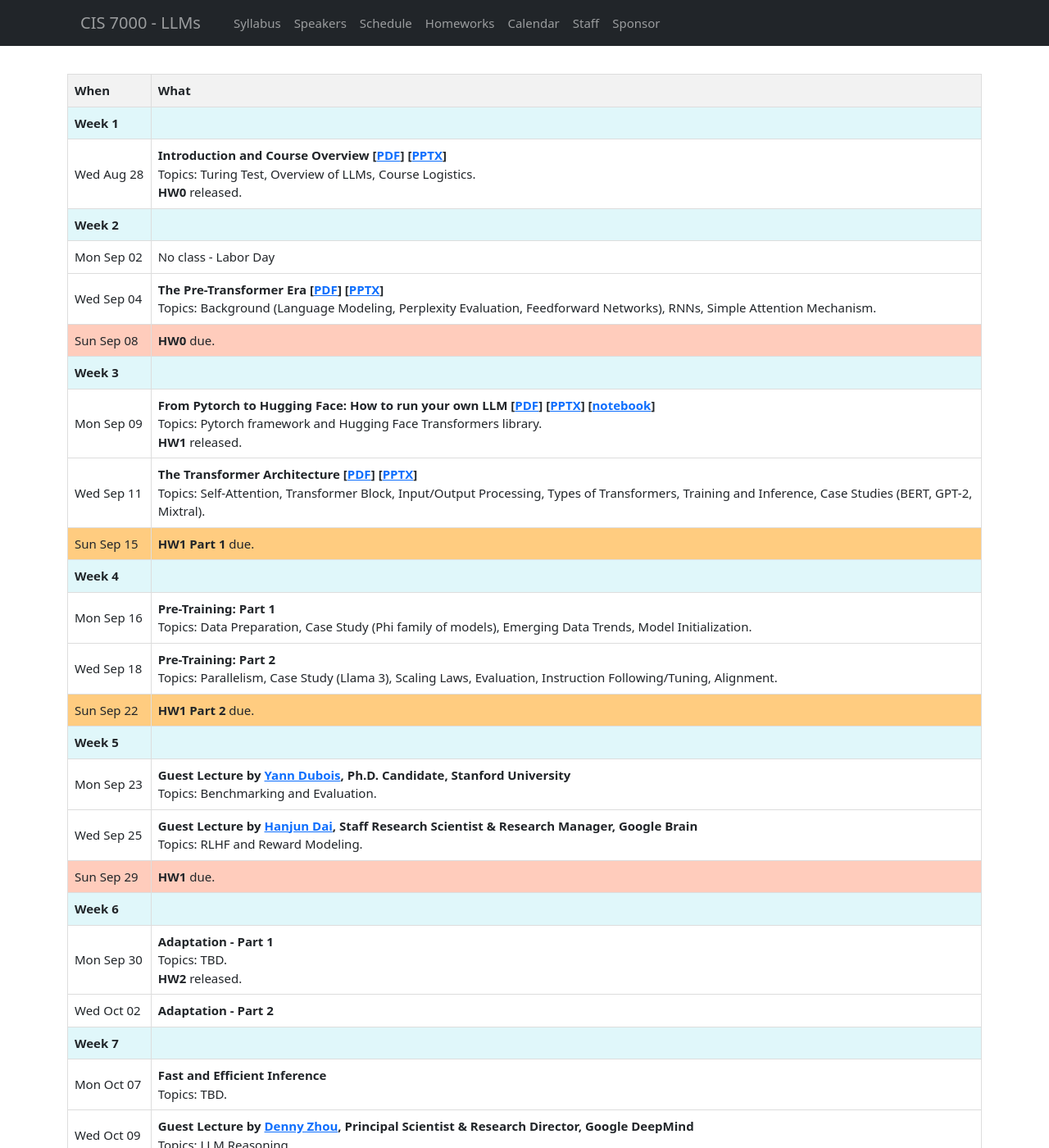
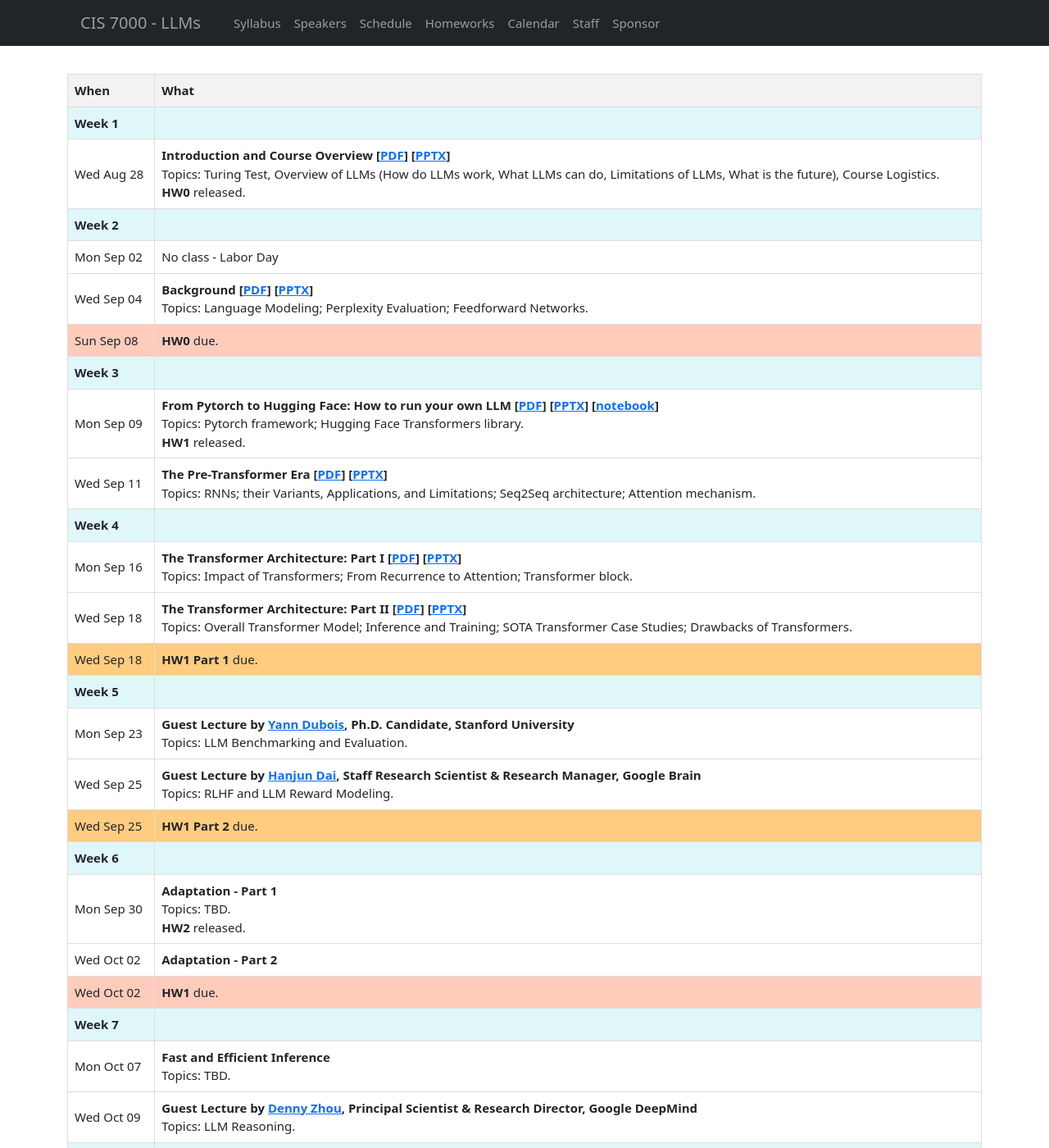
Before and after one commit to llm-class/llm-class.github.io, a Jekyll site: the page built from schedule.html, in a window 1280 px wide and 1400 px high. Shown: the whole window at 82% size. Built offline with Jekyll 4.4.1, drawn with Linux system fonts in a browser that asks for light colours.

Commit message:
cleanup of lecture slides

```diff
--- a/_data/news.yml
+++ b/_data/news.yml
@@ -1,4 +1,4 @@
 - date: "Sep 02"
   content: "Homework 0 has been released (<a href=\"homeworks.html\">homeworks page</a>) and is due on Sun Sept. 8 at 11:59 pm ET."
 - date: "Sep 06"
-  content: "Homework 1 has been released and is due on Sun Sept. 29 at 11:59 pm ET (due dates for intermediate parts on <a href=\"calendar.html\">calendar</a>)."
+  content: "Homework 1 has been released and is due on Wed Oct 02 at 11:59 pm ET (due dates for intermediate parts on <a href=\"calendar.html\">calendar</a>)."
--- a/_data/schedule.yml
+++ b/_data/schedule.yml
@@ -3,7 +3,7 @@
     - date: "Wed Aug 28"
       class: "lecture"
       topic: "Introduction and Course Overview"
-      details: "Topics: Turing Test, Overview of LLMs, Course Logistics. <br> <b>HW0</b> released."
+      details: "Topics: Turing Test, Overview of LLMs (How do LLMs work, What LLMs can do, Limitations of LLMs, What is the future), Course Logistics. <br> <b>HW0</b> released."
       link: "[<a href=\"slides/Lecture 1 - Introduction and Course Overview.pdf\">PDF</a>] [<a href=\"https://docs.google.com/presentation/d/1eO_5Ldxy335LYiurQaSuzggpm5e_VuEieqfMPkxlsTQ/edit?usp=sharing\">PPTX</a>]"
 
 - week: "Week 2"
@@ -13,9 +13,9 @@
       details: "No class - Labor Day"
     - date: "Wed Sep 04"
       class: "lecture"
-      topic: "The Pre-Transformer Era"
-      details: "Topics: Background (Language Modeling, Perplexity Evaluation, Feedforward Networks), RNNs, Simple Attention Mechanism."
-      link: "[<a href=\"slides/Lecture 2 - The Pre-Transformer Era.pdf\">PDF</a>] [<a href=\"https://docs.google.com/presentation/d/1QnxKDSZ5Zg8Dy2Og6NeMhmvRkpZk5BLoUjgPWU0WZ5g/edit?usp=sharing\">PPTX</a>]"
+      topic: "Background"
+      details: "Topics: Language Modeling; Perplexity Evaluation; Feedforward Networks."
+      link: "[<a href=\"slides/Lecture 2 - Background.pdf\">PDF</a>] [<a href=\"https://docs.google.com/presentation/d/159Ip4TfCVlKr2CtWhuvvBc7a4fip1gCYIC4xTdcRGOA/edit?usp=sharing\">PPTX</a>]"
     - date: "Sun Sep 08"
       class: "work_due"
       details: "<b>HW0</b> due."
@@ -25,44 +25,43 @@
     - date: "Mon Sep 09"
       class: "lecture"
       topic: "From Pytorch to Hugging Face: How to run your own LLM"
-      details: "Topics: Pytorch framework and Hugging Face Transformers library. <br> <b>HW1</b> released."
-      link: "[<a href=\"slides/Lecture\ 3\ -\ Pytorch\ and\ Hugging\ Face.pdf\">PDF</a>] [<a href=\"https://docs.google.com/presentation/d/1swlNZDB8BmuHNx1MWF38OTZCK_HH3uWn8XmHrxqs7wc/edit?usp=sharing\">PPTX</a>] [<a href=\"https://colab.research.google.com/drive/1sskNfBeoeLqViPd42fAYSWSN59goFjj1\">notebook</a>]"
+      details: "Topics: Pytorch framework; Hugging Face Transformers library. <br> <b>HW1</b> released."
+      link: "[<a href=\"slides/Lecture 3 - Pytorch and Hugging Face.pdf\">PDF</a>] [<a href=\"https://docs.google.com/presentation/d/1swlNZDB8BmuHNx1MWF38OTZCK_HH3uWn8XmHrxqs7wc/edit?usp=sharing\">PPTX</a>] [<a href=\"https://colab.research.google.com/drive/1sskNfBeoeLqViPd42fAYSWSN59goFjj1\">notebook</a>]"
     - date: "Wed Sep 11"
       class: "lecture"
-      topic: "The Transformer Architecture"
-      details: "Topics: Self-Attention, Transformer Block, Input/Output Processing, Types of Transformers, Training and Inference, Case Studies (BERT, GPT-2, Mixtral)."
-      link: "[<a href=\"slides/Lecture 4 - The Transformer Architecture - Part I.pdf\">PDF</a>] [<a href=\"https://docs.google.com/presentation/d/1nzJC8LKhIhk-yAAahsdp-SexiRxcTOV8TgSiWi-Wq-s/edit?usp=sharing\">PPTX</a>]"
-    - date: "Sun Sep 15"
-      class: "sub_deadline"
-      details: "<b>HW1 Part 1</b> due."
+      topic: "The Pre-Transformer Era"
+      details: "Topics: RNNs; their Variants, Applications, and Limitations; Seq2Seq architecture; Attention mechanism."
+      link: "[<a href=\"slides/Lecture 4 - The Pre-Transformer Era.pdf\">PDF</a>] [<a href=\"https://docs.google.com/presentation/d/1QnxKDSZ5Zg8Dy2Og6NeMhmvRkpZk5BLoUjgPWU0WZ5g/edit?usp=sharing\">PPTX</a>]"
 
 - week: "Week 4"
   items:
     - date: "Mon Sep 16"
       class: "lecture"
-      topic: "Pre-Training: Part 1"
-      details: "Topics: Data Preparation, Case Study (Phi family of models), Emerging Data Trends, Model Initialization."
+      topic: "The Transformer Architecture: Part I"
+      details: "Topics: Impact of Transformers; From Recurrence to Attention; Transformer block."
+      link: "[<a href=\"slides/Lecture 5 - The Transformer Architecture - Part I.pdf\">PDF</a>] [<a href=\"https://docs.google.com/presentation/d/1nzJC8LKhIhk-yAAahsdp-SexiRxcTOV8TgSiWi-Wq-s/edit?usp=sharing\">PPTX</a>]"
     - date: "Wed Sep 18"
       class: "lecture"
-      topic: "Pre-Training: Part 2"
-      details: "Topics: Parallelism, Case Study (Llama 3), Scaling Laws, Evaluation, Instruction Following/Tuning, Alignment."
-    - date: "Sun Sep 22"
+      topic: "The Transformer Architecture: Part II"
+      details: "Topics: Overall Transformer Model; Inference and Training; SOTA Transformer Case Studies; Drawbacks of Transformers."
+      link: "[<a href=\"slides/Lecture 6 - The Transformer Architecture - Part II.pdf\">PDF</a>] [<a href=\"https://docs.google.com/presentation/d/1U2ZB1GJKhR7C0zw354_WykYc6Cm-qIb9KDOiV-uYmRY/edit?usp=sharing\">PPTX</a>]"
+    - date: "Wed Sep 18"
       class: "sub_deadline"
-      details: "<b>HW1 Part 2</b> due."
+      details: "<b>HW1 Part 1</b> due."
 
 - week: "Week 5"
   items:
     - date: "Mon Sep 23"
       class: "guest_lecture"
-      topic: "Guest Lecture by <a href=\" \">Yann Dubois</a>, Ph.D. Candidate, Stanford University"
-      details: "Topics: Benchmarking and Evaluation."
+      topic: "Guest Lecture by <a href=\"https://yanndubs.github.io/\">Yann Dubois</a>, Ph.D. Candidate, Stanford University"
+      details: "Topics: LLM Benchmarking and Evaluation."
     - date: "Wed Sep 25"
       class: "guest_lecture"
       topic: "Guest Lecture by <a href=\"https://hanjun-dai.github.io/\">Hanjun Dai</a>, Staff Research Scientist & Research Manager, Google Brain"
-      details: "Topics: RLHF and Reward Modeling."
-    - date: "Sun Sep 29"
-      class: "work_due"
-      details: "<b>HW1</b> due."
+      details: "Topics: RLHF and LLM Reward Modeling."
+    - date: "Wed Sep 25"
+      class: "sub_deadline"
+      details: "<b>HW1 Part 2</b> due."
 
 - week: "Week 6"
   items:
@@ -73,6 +72,9 @@
     - date: "Wed Oct 02"
       class: "guest_lecture"
       topic: "Adaptation - Part 2"
+    - date: "Wed Oct 02"
+      class: "work_due"
+      details: "<b>HW1</b> due."
 
 - week: "Week 7"
   items:
```
Also changed, not shown: 4 other files.
